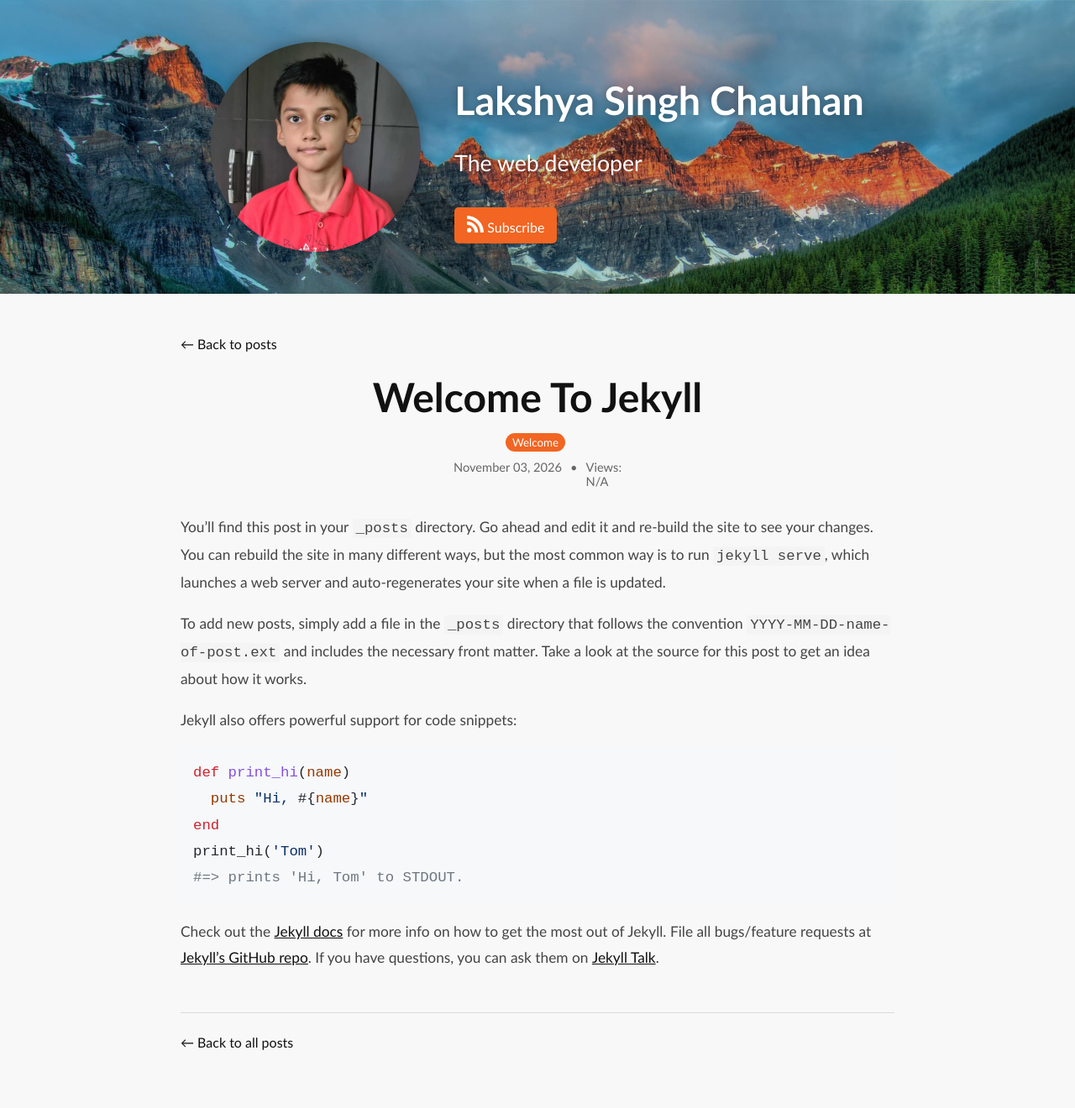
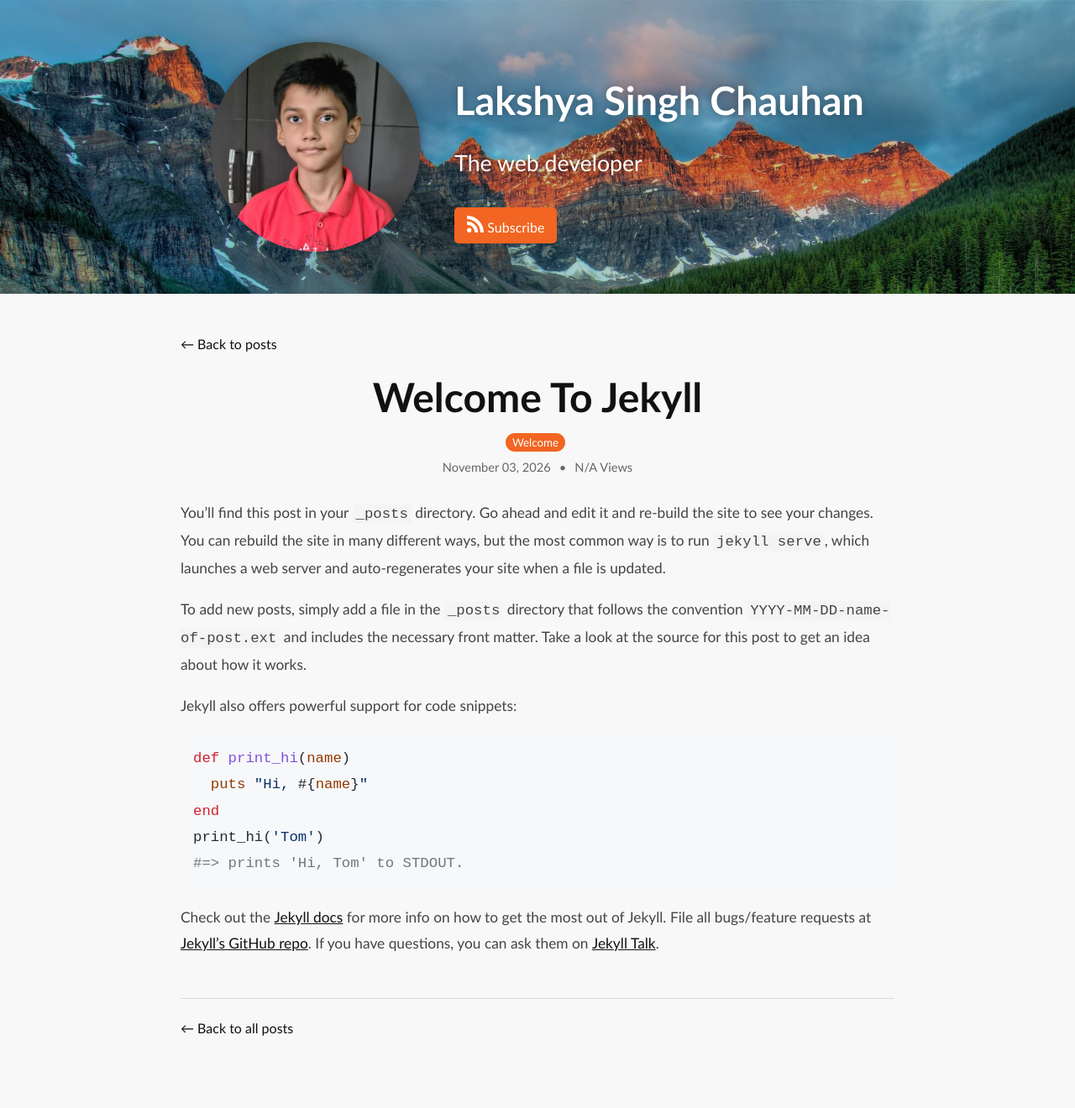
Before and after one commit to lakshyaelite/lakshyaelite.github.io, a Jekyll site: the page built from _posts/2026-11-3-welcome-to-jekyll.md, in a window 1280 px wide. Shown: the whole page at 84% size. Built offline with Jekyll 4.4.1, drawn with Linux system fonts in a browser that asks for light colours; comment, search, counter and statistics services are not loaded.

Commit message:
Fix views counter

```diff
--- a/_layouts/post.html
+++ b/_layouts/post.html
@@ -20,7 +20,7 @@ layout: default
         <div class="article-meta">
             <span>{{ page.date | date: "%B %d, %Y" }}</span>
             &bull;
-            <span>Views: <div id="stats"></div></span>
+            <span style="display: flex;"><div id="stats" style="margin-right: 3px;"></div> Views</span>
         </div>
     </header>
     {% if page.image %}
```
Also changed, not shown: other parts of _layouts/post.html (+1 -1 lines).
